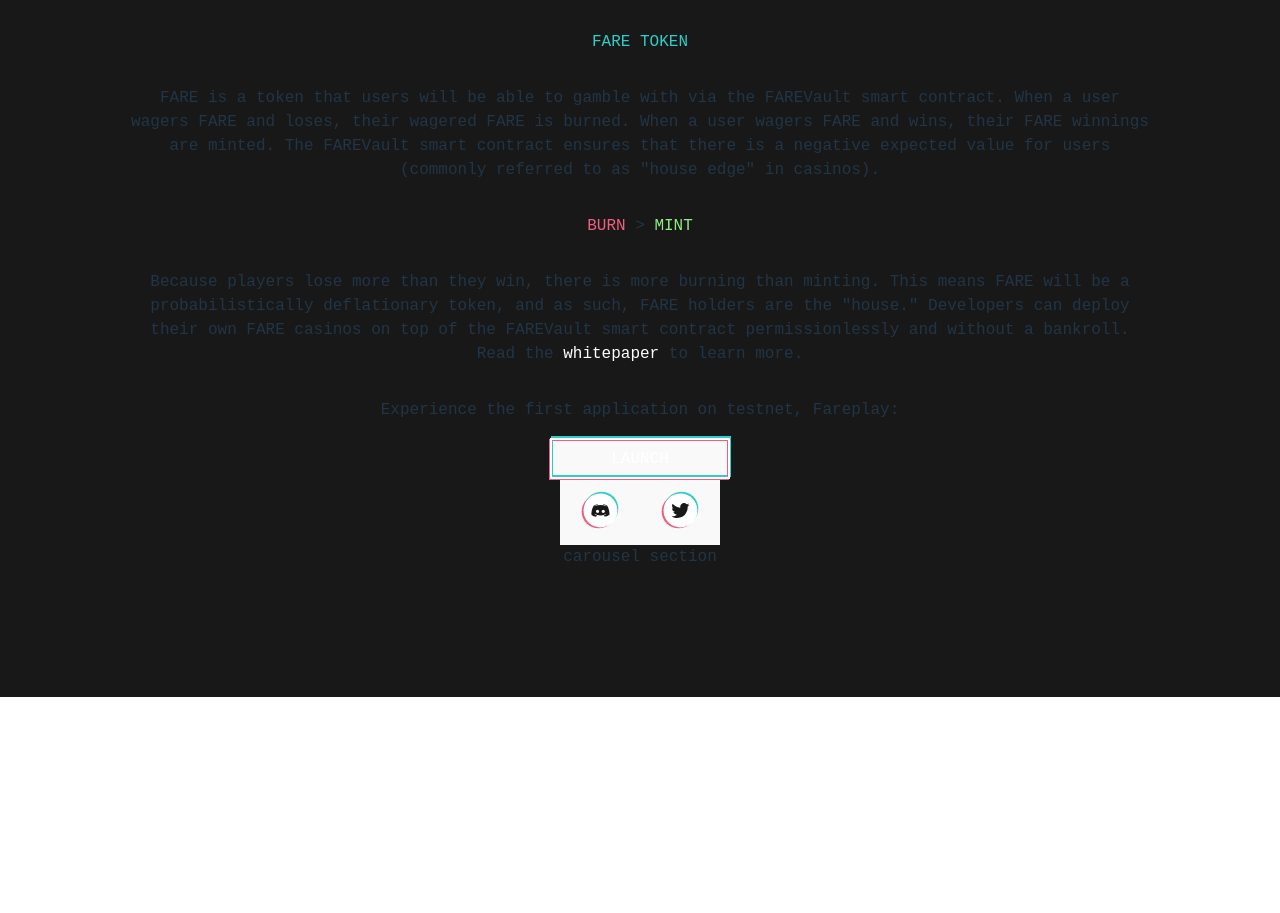
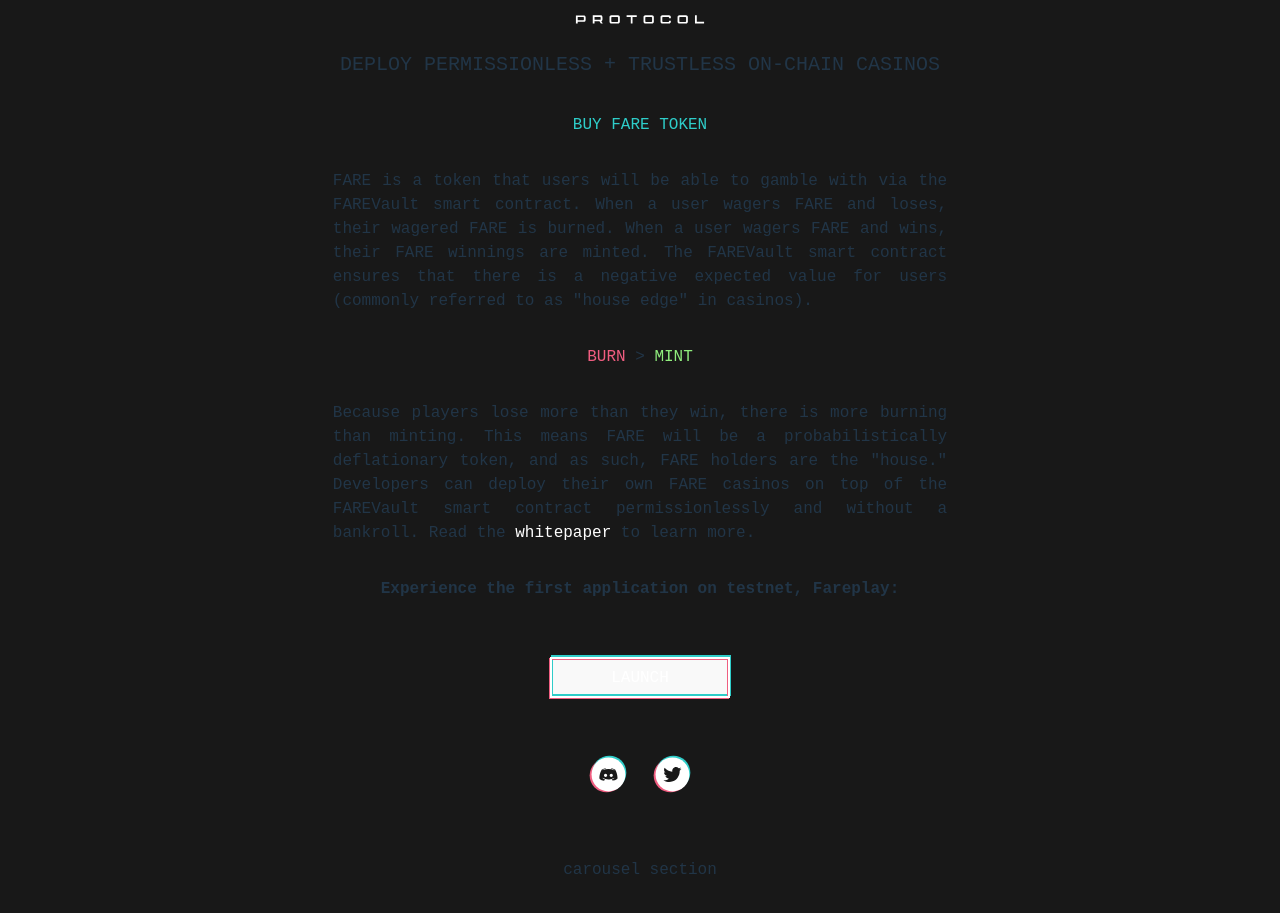
Before and after one commit to fareplay-labs/fare-protocol, a React (Vite) app: page / in a window 1280 px wide. Shown: the part 295-1208 px from the top of the page. Before the commit the page ends 992 px from the top, so only its background shows below. Built offline with nearby package versions, Linux system fonts and the light colour scheme; a web font is replaced by a local one.

Commit message:
bottom section cleaned up

```diff
--- a/src/App.css
+++ b/src/App.css
@@ -1,7 +1,7 @@
 #root {
   --fare-blue: #2ecdc9;
-  --fare-red: #F05D80;
-  --fare-green: #90ED7D;
+  --fare-red: #f05d80;
+  --fare-green: #90ed7d;
 
   width: 100%;
   height: 100%;
@@ -9,6 +9,7 @@
 
 .app-wrapper {
   position: relative;
+  height: 100%;
   display: flex;
   justify-content: center;
   align-items: center;
@@ -20,5 +21,14 @@
   display: flex;
   flex-direction: column;
   justify-content: center;
-  align-items:  center;
+  align-items: center;
 }
+
+.content-section {
+  max-width: 60%;
+  display: flex;
+  flex-direction: column;
+  justify-content: center;
+  align-items: center;
+  text-align: justify;
+}
--- a/src/index.css
+++ b/src/index.css
@@ -1,7 +1,7 @@
 :root {
-  font-family: system-ui, Avenir, Helvetica, Arial, sans-serif;
-  line-height: 1.5;
-  font-weight: 400;
+  font-family: "PPSupplyMono", sans-serif;
+  line-height: 1.5rem;
+  font-weight: 300;
 
   color-scheme: light dark;
   color: rgba(255, 255, 255, 0.87);
@@ -15,7 +15,8 @@
 
 @font-face {
   font-family: "PPSupplyMono";
-  src: url("./assets/font/ppsupplymono woff2/PPSupplyMono-Ultralight.woff2")
+  src:
+    url("./assets/font/ppsupplymono woff2/PPSupplyMono-Ultralight.woff2")
       format("woff2"),
     url("./assets/font/ppsupplymono woff2/PPSupplyMono-Ultralight.ttf")
       format("truetype");
@@ -26,7 +27,8 @@
 
 @font-face {
   font-family: "PPSupplyMono";
-  src: url("./assets/font/ppsupplymono woff2/PPSupplyMono-Light.woff2")
+  src:
+    url("./assets/font/ppsupplymono woff2/PPSupplyMono-Light.woff2")
       format("woff2"),
     url("./assets/font/ppsupplymono woff2/PPSupplyMono-Light.ttf")
       format("truetype");
@@ -35,11 +37,10 @@
   font-display: swap;
 }
 
-/* Removed duplicate TTF Regular (400) entry, replaced by WOFF2 below */
-
 @font-face {
   font-family: "PPSupplyMono";
-  src: url("./assets/font/ppsupplymono woff2/PPSupplyMono-Medium.woff2")
+  src:
+    url("./assets/font/ppsupplymono woff2/PPSupplyMono-Medium.woff2")
       format("woff2"),
     url("./assets/font/ppsupplymono woff2/PPSupplyMono-Medium.ttf")
       format("truetype");
@@ -50,7 +51,8 @@
 
 @font-face {
   font-family: "PPSupplyMono";
-  src: url("./assets/font/ppsupplymono woff2/PPSupplyMono-Regular.woff2")
+  src:
+    url("./assets/font/ppsupplymono woff2/PPSupplyMono-Regular.woff2")
       format("woff2"),
     url("./assets/font/ppsupplymono woff2/PPSupplyMono-Regular.ttf")
       format("truetype");
@@ -60,7 +62,8 @@
 }
 @font-face {
   font-family: "PPSupplyMono";
-  src: url("./assets/font/ppsupplymono woff2/PPSupplyMono-Semibold.woff2")
+  src:
+    url("./assets/font/ppsupplymono woff2/PPSupplyMono-Semibold.woff2")
       format("woff2"),
     url("./assets/font/ppsupplymono woff2/PPSupplyMono-Semibold.ttf")
       format("truetype");
@@ -71,7 +74,8 @@
 
 @font-face {
   font-family: "PPSupplyMono";
-  src: url("./assets/font/ppsupplymono woff2/PPSupplyMono-Bold.woff2")
+  src:
+    url("./assets/font/ppsupplymono woff2/PPSupplyMono-Bold.woff2")
       format("woff2"),
     url("./assets/font/ppsupplymono woff2/PPSupplyMono-Bold.ttf")
       format("truetype");
--- a/src/pages/home/index.tsx
+++ b/src/pages/home/index.tsx
@@ -1,48 +1,79 @@
 import "./styles.css";
 import DiscordIcon from "../../assets/svgs/Discord.svg";
 import TwitterIcon from "../../assets/svgs/Twitter.svg";
+import FareProtocolLogo from "../../assets/svgs/FareProtocol.svg";
+import { Link } from "react-router-dom";
 
 export const HomePage = () => {
   return (
-    <div className="page-wrapper">
-      <h1>Home Page</h1>
-      <p>DEPLOY PERMISSIONLESS + TRUSTLESS ON-CHAIN CASINOS</p>
+    <main className="page-wrapper">
+      <section className="content-section">
+        <img src={FareProtocolLogo} alt="Fare Protocol Logo" width={200} />
+        <p className="sub-header">
+          DEPLOY PERMISSIONLESS + TRUSTLESS ON-CHAIN CASINOS
+        </p>
+
         <p>
-        <span className="teal-text">FARE TOKEN</span>
+          <Link
+            to="https://jup.ag/swap?sell=So11111111111111111111111111111111111111112&buy=FAREtaJuGTKUbyuadgUNQn45XnJCa6BoKCavPHxfyLTv"
+            target="_blank"
+            className="teal-text"
+          >
+            BUY FARE TOKEN
+          </Link>
         </p>
+
         <p>
-        FARE is a token that users will be able to gamble with via the FAREVault
-        smart contract. When a user wagers FARE and loses, their wagered FARE is
-        burned. When a user wagers FARE and wins, their FARE winnings are
-        minted. The FAREVault smart contract ensures that there is a negative
-        expected value for users (commonly referred to as "house edge" in
-        casinos).
+          FARE is a token that users will be able to gamble with via the
+          FAREVault smart contract. When a user wagers FARE and loses, their
+          wagered FARE is burned. When a user wagers FARE and wins, their FARE
+          winnings are minted. The FAREVault smart contract ensures that there
+          is a negative expected value for users (commonly referred to as "house
+          edge" in casinos).
         </p>
+
         <p>
           <span className="red-text">BURN</span> &gt;{" "}
           <span className="green-text">MINT</span>
         </p>
+
         <p>
           Because players lose more than they win, there is more burning than
-        minting. This means FARE will be a probabilistically deflationary token,
-        and as such, FARE holders are the "house." Developers can deploy their
-        own FARE casinos on top of the FAREVault smart contract permissionlessly
-        and without a bankroll. Read the <a href="/whitepaper">whitepaper</a> to
-        learn more.
+          minting. This means FARE will be a probabilistically deflationary
+          token, and as such, FARE holders are the "house." Developers can
+          deploy their own FARE casinos on top of the FAREVault smart contract
+          permissionlessly and without a bankroll. Read the{" "}
+          <a href="/whitepaper">whitepaper</a> to learn more.
         </p>
+
+        <div className="link-buttons-wrapper">
           <p>Experience the first application on testnet, Fareplay:</p>
-      <div>
+
           <button className="btn--launch">launch</button>
-        <div>
-          <button aria-label="Join our Discord community">
+
+          <div className="external-link-wrapper">
+            <Link
+              to="https://discord.com/invite/eUEwY3vS8R"
+              target="_blank"
+              aria-label="Join our Discord community"
+              className="external-link"
+            >
               <img src={DiscordIcon} alt="Discord Logo" width={40} />
-          </button>
-          <button aria-label="Follow us on Twitter">
+            </Link>
+
+            <Link
+              to="https://x.com/fareplayio"
+              aria-label="Follow us on Twitter"
+              className="external-link"
+              target="_blank"
+            >
               <img src={TwitterIcon} alt="Twitter Logo" width={40} />
-          </button>
+            </Link>
           </div>
         </div>
+
         <div> carousel section</div>
-    </div>
+      </section>
+    </main>
   );
 };
--- a/src/pages/home/styles.css
+++ b/src/pages/home/styles.css
@@ -1,3 +1,8 @@
+.sub-header {
+  text-transform: uppercase;
+  font-size: 1.25rem;
+}
+
 .teal-text {
   color: var(--fare-blue);
 }
@@ -10,6 +15,19 @@
   color: var(--fare-green);
 }
 
+.link-buttons-wrapper {
+  display: flex;
+  flex-direction: column;
+  height: 100%;
+  gap: 56px;
+  padding-bottom: 56px;
+
+  p {
+    font-weight: bold;
+    margin-bottom: 0;
+  }
+}
+
 .btn--launch {
   text-transform: uppercase;
   color: #fff;
@@ -18,14 +36,38 @@
   position: relative;
   z-index: 1;
   min-width: 180px;
+  width: fit-content;
+  margin: auto;
 
-  box-shadow: -1px 1px 0px var(--fare-red), inset -1px 1px 0px var(--fare-red),
-    1px -2px 0px var(--fare-blue), inset 1px -2px 0px var(--fare-blue);
+  box-shadow:
+    -1px 1px 0px var(--fare-red),
+    inset -1px 1px 0px var(--fare-red),
+    1px -2px 0px var(--fare-blue),
+    inset 1px -2px 0px var(--fare-blue);
 
   transition: all 0.5s ease;
 }
+
 .btn--launch:hover {
   border-radius: 2px;
-  box-shadow: -1px 1px 2px var(--fare-red), inset -1px 1px 2px var(--fare-red),
-    1px -2px 2px var(--fare-blue), inset 1px -2px 2px var(--fare-blue);
+  box-shadow:
+    -1px 1px 2px var(--fare-red),
+    inset -1px 1px 2px var(--fare-red),
+    1px -2px 2px var(--fare-blue),
+    inset 1px -2px 2px var(--fare-blue);
 }
+
+.external-link-wrapper {
+  display: "flex";
+  align-items: center;
+  justify-content: center;
+  margin: auto;
+}
+
+.external-link {
+  padding-inline: 12px;
+
+  &:hover {
+    filter: invert(1);
+  }
+}
```
Also changed, not shown: src/assets/svgs/FareProtocol.svg (added). Lines whose indentation alone changed are shown as unchanged.
